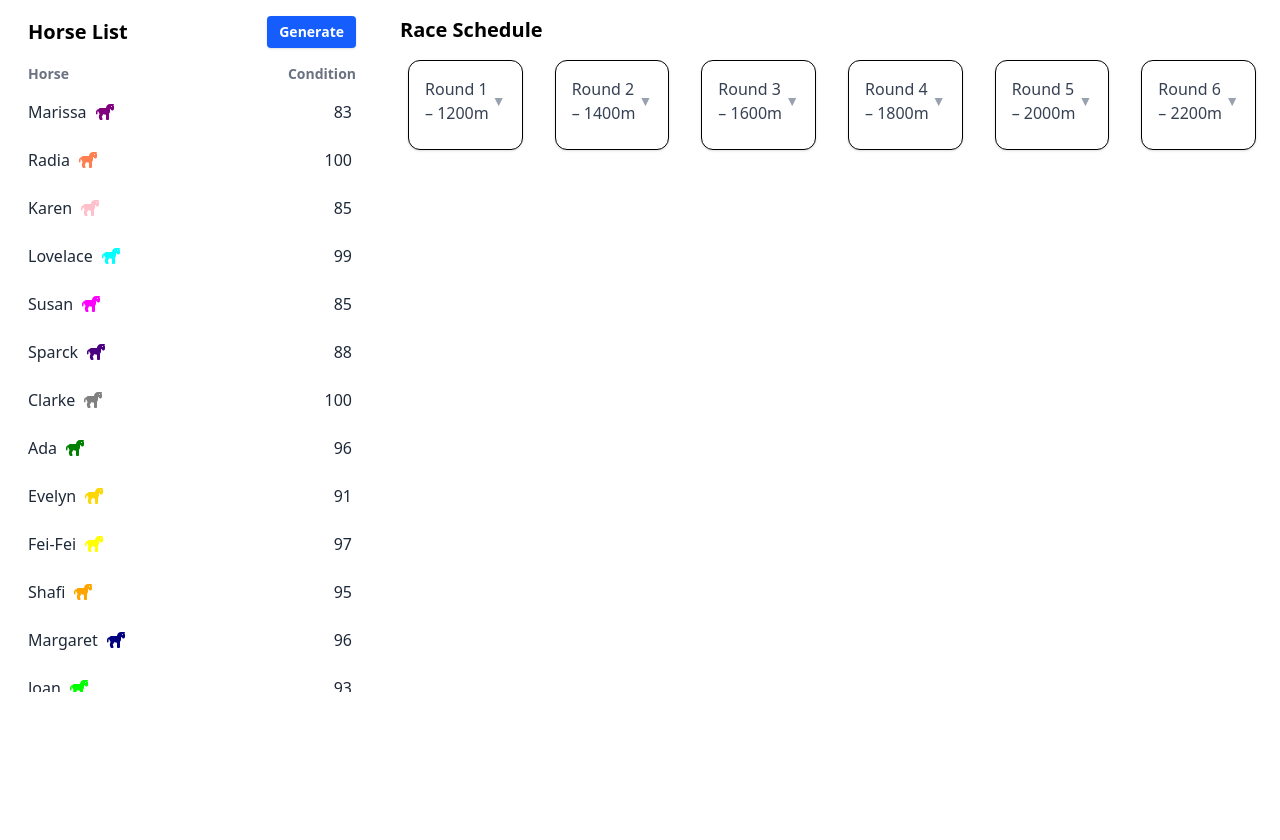
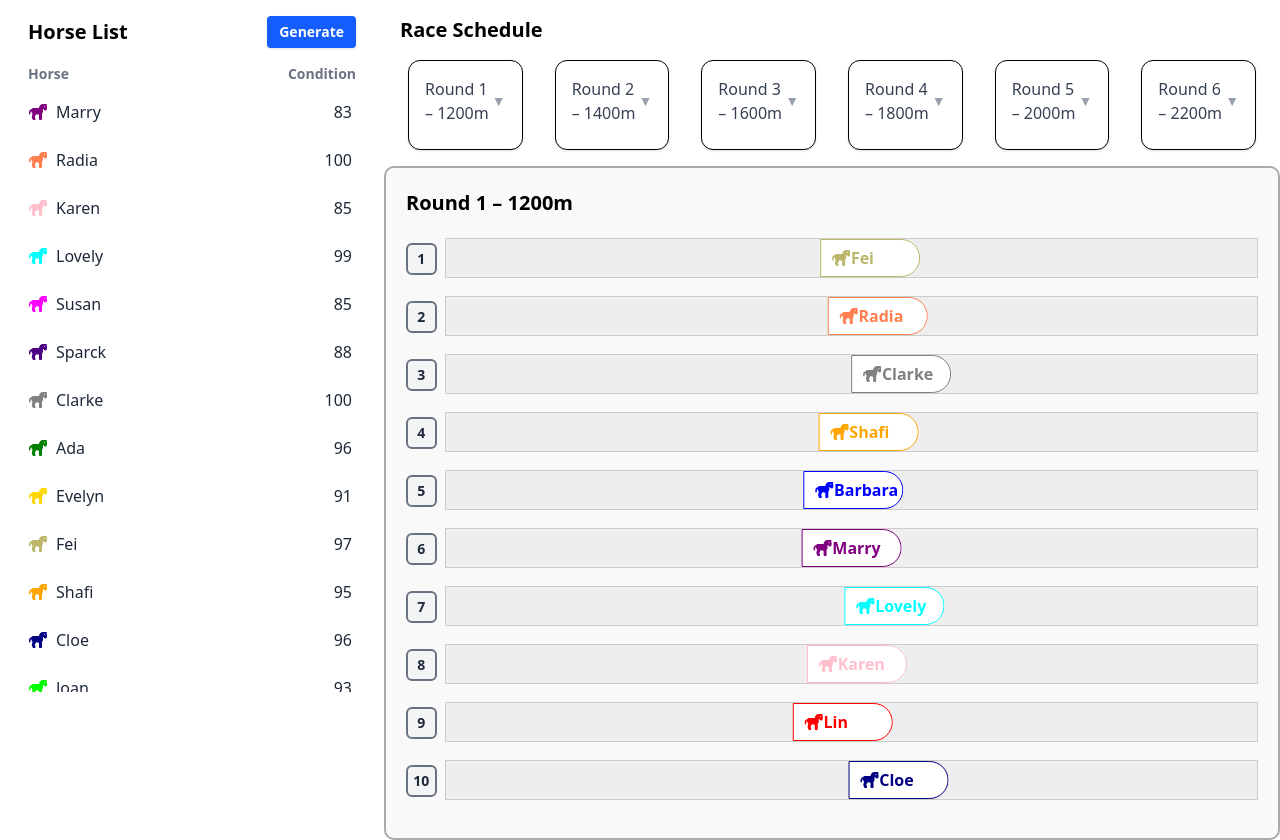
Before and after one commit to TymoteuszStr/Horse-Racing-Game, a Vue app: page / in a window 1280 px wide. Both pictures are taken after a click on the button "Generate". Before the commit the page ends 800 px from the top, so only its background shows below. Built offline with nearby package versions, Linux system fonts and the light colour scheme.

Commit message:
feat: add RaceBoard and HorseTrack components; update game state management to include race results

```diff
--- a/src/App.vue
+++ b/src/App.vue
@@ -5,17 +5,30 @@ import { computed } from 'vue'
 import { useStore } from 'vuex'
 import { useGameEngine } from './composable/useGameEngine'
 import ScheduleList from './components/ScheduleList.vue'
+import RaceBoard from './components/RaceBoard.vue'
 
 const { generateHorseList, isGameStarted } = useGameEngine()
 const store = useStore()
 const horseList = computed(() => store.getters.horseList)
 const raceSchedule = computed(() => store.getters.raceSchedule)
+const raceResults = computed(() => store.getters.raceResults)
 </script>
 
 <template>
   <div class="flex">
-    <HorseList :horseList="horseList" @generate="generateHorseList" :button-disabled="isGameStarted" />
-    <ScheduleList :raceSchedule="raceSchedule" />
+    <HorseList
+      :horseList="horseList"
+      @generate="generateHorseList"
+      :button-disabled="isGameStarted"
+    />
+    <div>
+      <ScheduleList :raceSchedule="raceSchedule" />
+      <RaceBoard
+        v-if="raceResults.length"
+        :race-round="raceSchedule[0]"
+        :results="raceResults"
+      />
+    </div>
   </div>
 </template>
 
--- a/src/components/HorseList.vue
+++ b/src/components/HorseList.vue
@@ -34,8 +34,8 @@ defineProps<{
         class="flex justify-between items-center px-3 py-2 rounded-lg transition-colors duration-150 hover:bg-gray-100"
       >
         <span class="truncate text-gray-800 flex items-center gap-2">
+          <font-awesome-icon :icon="faHorse" class="w-5 h-5" :style="{ color: horse.color }" />
           {{ horse.name }}
-          <font-awesome-icon :icon="faHorse" class="w-5 h-5" :style="{ color: horse.color }" />
         </span>
 
         <span class="text-gray-800">{{ horse.conditionScore }}</span>
--- /dev/null
+++ b/src/components/HorseTrack.vue
@@ -0,0 +1,136 @@
+<script setup lang="ts">
+import { computed, onMounted, ref } from 'vue'
+import type { Horse } from '@/types/horse'
+import { FontAwesomeIcon } from '@fortawesome/vue-fontawesome'
+import { faHorse } from '@fortawesome/free-solid-svg-icons'
+import { faMedal } from '@fortawesome/free-solid-svg-icons'
+import type { RaceResult } from '@/types/RaceResult'
+interface Props {
+  result: RaceResult
+  horse: Horse
+  index: number
+}
+const emit = defineEmits<{
+  (e: 'finished'): void
+}>()
+
+const defaultSpeedMultiplier = 0.1
+const props = defineProps<Props>()
+const trackRef = ref<HTMLElement | null>(null)
+const horseRef = ref<HTMLElement | null>(null)
+const offset = ref(0)
+const isFinished = ref(false)
+const started = ref(false)
+const medalColor = computed(() => {
+  switch (props.result.position) {
+    case 1:
+      return { color: 'gold' }
+    case 2:
+      return { color: 'silver' }
+    case 3:
+      return { color: 'brown' }
+    default:
+      return ''
+  }
+})
+const durationMs = computed(() => props.result.time * 1000 * (defaultSpeedMultiplier ?? 1))
+
+const horseStyle = computed(() => ({
+  transform: started.value ? `translateX(${offset.value}px)` : 'translateX(0)',
+  transition: `transform ${durationMs.value}ms linear`,
+  border: `1px solid ${props.result.horse.color}`,
+  backgroundColor: 'white',
+  color: props.result.horse.color,
+}))
+
+onMounted(() => {
+  requestAnimationFrame(() => {
+    if (trackRef.value && horseRef.value) {
+      const trackWidth = trackRef.value.getBoundingClientRect().width
+      const horseWidth = horseRef.value.getBoundingClientRect().width
+      offset.value = trackWidth - horseWidth
+    }
+    started.value = true
+  })
+})
+
+function onTransitionEnd() {
+  isFinished.value = true
+  emit('finished')
+}
+</script>
+
+<template>
+  <div class="flex items-center justify-center mb-2">
+    <div
+      class="w-8 h-8 border-2 border-gray-500 rounded-md flex items-center justify-center font-bold text-sm text-gray-800 bg-gray-100 mr-2 mb-2"
+    >
+      <span>
+        {{ props.index + 1 }}
+      </span>
+    </div>
+    <div class="track" ref="trackRef">
+      <div class="horse" :style="horseStyle" @transitionend="onTransitionEnd" ref="horseRef">
+        <font-awesome-icon
+          :icon="faHorse"
+          class="w-5 h-5 text-gray-800"
+          :style="{ color: horse.color }"
+        />
+        {{ horse.name }}
+      </div>
+      <transition name="medal-pop">
+        <div
+          v-if="isFinished && props.result.position && props.result.position <= 3"
+          class="absolute left-1/2 top-1/2 transform -translate-x-1/2 -translate-y-1/2 px-3 py-1 rounded-full bg-white shadow-md flex items-center gap-2 font-bold text-sm"
+        >
+          <font-awesome-icon :icon="faMedal" :style="medalColor" />
+          {{ props.result.position }} place
+        </div>
+      </transition>
+    </div>
+  </div>
+</template>
+
+<style scoped>
+.track {
+  position: relative;
+  width: 100%;
+  height: 40px;
+  background: #eee;
+  border: 1px solid #ccc;
+  margin-bottom: 10px;
+  overflow: hidden;
+}
+
+.horse {
+  position: absolute;
+  left: 0;
+  top: 0;
+  height: 100%;
+  display: flex;
+  align-items: center;
+  padding-left: 10px;
+  white-space: nowrap;
+  font-weight: bold;
+  color: white;
+  border-radius: 0 20px 20px 0;
+  min-width: 100px;
+}
+
+.medal-pop-enter-active {
+  animation: popIn 0.6s ease-out;
+}
+@keyframes popIn {
+  0% {
+    opacity: 0;
+    transform: scale(0.5);
+  }
+  50% {
+    opacity: 1;
+    transform: scale(1.2);
+  }
+  100% {
+    transform: scale(1);
+  }
+}
+</style>
--- /dev/null
+++ b/src/components/RaceBoard.vue
@@ -0,0 +1,49 @@
+<script setup lang="ts">
+import HorseTrack from '@/components/HorseTrack.vue'
+import type { RaceRound } from '@/types/RaceRound'
+import type { RaceResult } from '@/types/RaceResult'
+
+defineProps<{
+  results: RaceResult[]
+  raceRound: RaceRound
+}>()
+
+const emit = defineEmits<{
+  (e: 'horseFinished', result: RaceResult): void
+}>()
+
+function onHorseFinished(result: RaceResult) {
+  emit('horseFinished', result)
+}
+</script>
+<template>
+  <div class="race-board">
+    <h2 class="title">Round {{ raceRound.roundNumber }} – {{ raceRound.distance }}m</h2>
+
+    <HorseTrack
+      v-for="(result, index) in results"
+      :key="result.horse.id"
+      :index="index"
+      :horse="result.horse"
+      :time="result.time"
+      :result="result"
+      @finished="onHorseFinished(result)"
+    />
+  </div>
+</template>
+
+<style scoped>
+.race-board {
+  width: 100%;
+  padding: 20px;
+  background: #f9f9f9;
+  border: 2px solid #aaa;
+  border-radius: 10px;
+}
+
+.title {
+  margin-bottom: 20px;
+  font-size: 20px;
+  font-weight: bold;
+}
+</style>
--- a/src/composable/useGameEngine.ts
+++ b/src/composable/useGameEngine.ts
@@ -43,10 +43,7 @@ export function useGameEngine() {
         horses: selectedHorses,
       }
     })
-    schedule.forEach((round) => {
-      const result = simulateRace(round)
-      console.log(`Round ${round.roundNumber} results:`, result)
-    })
+    simulateRace(schedule[0])
     store.commit('setRaceSchedule', schedule)
   }
   function simulateRace(race: RaceRound): RaceResult[] {
@@ -63,12 +60,12 @@ export function useGameEngine() {
         position: 0,
       }
     })
-
-    results.sort((a, b) => a.time - b.time)
-
-    results.forEach((result, index) => {
-      result.position = index + 1
+    const resultMap = new Map(results.map((r) => [r.horse.id, r]))
+    const sortedByTime = [...results].sort((a, b) => a.time - b.time)
+    sortedByTime.forEach((sortedResult, index) => {
+      resultMap.get(sortedResult.horse.id)!.position = index + 1
     })
+    store.commit('setRaceResults', results)
 
     return results
   }
--- a/src/constants/horseColors.ts
+++ b/src/constants/horseColors.ts
@@ -4,7 +4,7 @@ const horseColors: string[] = [
   'green',
   'orange',
   'purple',
-  'yellow',
+  'darkkhaki',
   'cyan',
   'magenta',
   'lime',
--- a/src/constants/horseNames.ts
+++ b/src/constants/horseNames.ts
@@ -3,8 +3,8 @@ const horseNames: string[] = [
   'Ada',
   'Grace',
   'Joan',
-  'Margaret',
-  'Katherine',
+  'Cloe',
+  'Katie',
   'Hedy',
   'Annie',
   'Radia',
@@ -12,12 +12,12 @@ const horseNames: string[] = [
   'Susan',
   'Evelyn',
   'Lin',
-  'Marissa',
+  'Marry',
   'Shafi',
-  'Fei-Fei',
-  'Lovelace',
+  'Fei',
+  'Lovely',
   'Clarke',
-  'Hamilton',
+  'Hami',
   'Sparck',
 ] as const
 
--- a/src/store/modules/game.ts
+++ b/src/store/modules/game.ts
@@ -2,23 +2,28 @@ import type { Horse } from '@/types/horse'
 import type { Module } from 'vuex'
 import type { RootState } from '@/store'
 import type { RaceRound } from '@/types/RaceRound'
+import type { RaceResult } from '@/types/RaceResult'
 
 export interface GameState {
   horseList: Horse[]
   raceSchedule: RaceRound[]
+  raceResults: RaceResult[]
 }
 const state = (): GameState => ({
   horseList: [],
   raceSchedule: [] as RaceRound[],
+  raceResults: [] as RaceResult[],
 })
 const mutations = {
   setHorseList(state: GameState, horses: Horse[]) {
-    console.log('Setting horse list:', horses)
     state.horseList = horses
+  },
+  setRaceResults(state: GameState, results: RaceResult[]) {
+    console.log('Setting race results:', results)
+    state.raceResults = results
   },
   setRaceSchedule(state: GameState, schedule: RaceRound[]) {
     state.raceSchedule = schedule
-    console.log('Schedule set:', state.raceSchedule)
   },
   updateHorseCondition(state: GameState, payload: { id: number; conditionScore: number }) {
     const horse = state.horseList.find((h) => h.id === payload.id)
@@ -35,6 +40,9 @@ const getters = {
   raceSchedule(state: GameState): RaceRound[] {
     return state.raceSchedule
   },
+  raceResults(state: GameState): RaceResult[] {
+    return state.raceResults
+  },
 }
 
 const module: Module<GameState, RootState> = {
```
